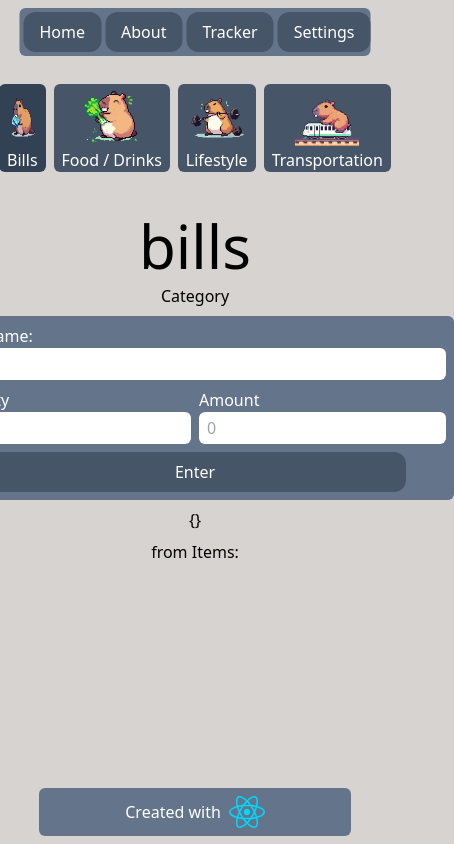
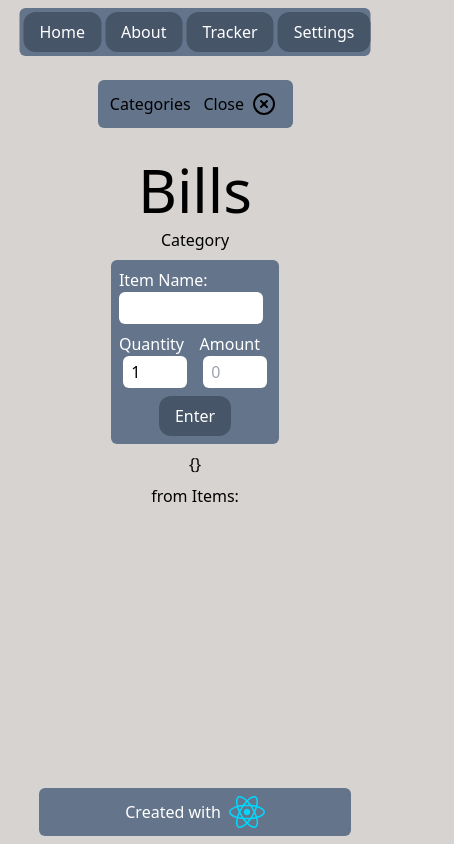
Before and after one commit to wends05/notes, a React (Vite) app in the folder budget-website/: page /category/bills in a window 390 px wide. Shown: the whole page, 454 px wide, since content can reach past the window. Built offline with nearby package versions, Linux system fonts and the light colour scheme.

Commit message:
working on category nav bar

```diff
--- a/budget-website/src/Start.tsx
+++ b/budget-website/src/Start.tsx
@@ -17,7 +17,6 @@ const Start = () => {
           created with Vite, React Typescript and Tailwindcss.
         </p>
         <p>To get started, please input your name below.</p>
-
         <Form
           className="flex gap-4 items-center bg-slate-500 p-4 rounded-xl"
           method="post"
--- a/budget-website/src/components/category page/AddItem.tsx
+++ b/budget-website/src/components/category page/AddItem.tsx
@@ -1,36 +1,42 @@
 import { FormEvent, useState } from "react";
 import { Form } from "react-router-dom";
 
-const AddItem = ({submitItem } : { submitItem : (e: FormEvent) => void }) => {
+const AddItem = () => {
   const [Name, setName] = useState("");
   const [Amount, setAmount] = useState(0);
   const [Quantity, setQuantity] = useState(0);
 
   return (
     <Form
-      className="bg-slate-500 grid grid-flow-row items-center justify-center p-2 rounded-md gap-2 text-white"
-      onSubmit={submitItem}
+      className="bg-slate-500 grid grid-flow-row sm:grid-flow-col items-center justify-center p-2 rounded-md gap-2 text-white"
     >
       <div className={"flex flex-col col-span-2"}>
-        <label htmlFor="item" className={"w-full text-left"}>
+        <label
+          htmlFor="item"
+          className={"w-full text-left"}
+        >
           Item Name:
         </label>
         <input
         type="text"
-        className="p-2 text-md h-8 rounded-md col-span-2 text-black"
+        id="item"
+        className="p-2 text-md h-8 w-36 rounded-md col-span-2 text-black"
         value={Name}
         onChange={(e)=>setName(e.target.value)}
       />
       </div>
       <div className={"flex flex-col items-center"}>
-        <label htmlFor="quantity" className={"text-left w-full"}>
+        <label
+          htmlFor="quantity"
+          className={"text-left w-full"}
+        >
           Quantity
         </label>
         <input
           type="number"
           required={true}
           min={0}
-          className="p-2 text-md h-8 rounded-md text-black"
+          className="p-2 text-md h-8 rounded-md text-black w-16"
           id="quantity"
           name="quantity"
           placeholder="0"
@@ -39,14 +45,17 @@ const AddItem = ({submitItem } : { submitItem : (e: FormEvent) => void }) => {
         />
       </div>
       <div className={"flex flex-col items-center"}>
-        <label htmlFor="quantity" className={"text-left w-full"}>
+        <label
+          htmlFor="amount"
+          className={"text-left w-full"}
+        >
           Amount
         </label>
         <input
           type="number"
           required={true}
           min={0}
-          className="p-2 text-md h-8 rounded-md text-black"
+          className="p-2 text-md h-8 rounded-md text-black w-16"
           id="amount"
           name="amount"
           placeholder="0"
--- a/budget-website/src/components/category page/CategoryNav.tsx
+++ b/budget-website/src/components/category page/CategoryNav.tsx
@@ -1,16 +1,54 @@
 import { NavLink } from "react-router-dom";
 import { categories } from "@/pages/categories/Outline";
+import { useState } from "react";
+import { XCircle } from "lucide-react";
 
 const CategoryNav = () => {
+  const [Open, setOpen] = useState(true);
+
   return (
-    <nav className="flex items-center rounded-md p-1 justify-center gap-2">
-      {categories.map((nav, index) => (
-        <NavLink key={index} to={`/category${nav.to}`} className={"flex flex-col bg-slate-600 rounded-md text-center items-center px-2 hover:bg-slate-600 text-white"}>
-          <img src={nav.imageLink} alt={nav.category} className="min-h-16 max-h-16" />
-          <h3 className="truncate">{nav.category}</h3>
-        </NavLink>
-      ))}
-    </nav>
+    <>
+      <nav className="hidden sm:flex items-center rounded-md p-1 justify-center gap-2">
+        {categories.map((nav, index) => (
+          <NavLink
+            key={index}
+            to={`/category${nav.to}`}
+            className={
+              "flex flex-col bg-slate-600 rounded-md text-center items-center px-2 hover:bg-slate-600 text-white"
+            }
+          >
+            <img
+              src={nav.imageLink}
+              alt={nav.category}
+              className="min-h-16 max-h-16"
+            />
+            <h3 className="truncate">{nav.category}</h3>
+          </NavLink>
+        ))}
+      </nav>
+      <nav className="sm:hidden w-[50%] flex justify-center align-middle ">
+        <button
+          className="hover:bg-slate-500 active:bg-slate-600 rounded-md p-2 flex flex-row bg-slate-400  text-white"
+          onClick={() => setOpen((open) => !open)}
+        >
+          Categories
+        </button>
+
+        <div
+          className={`w-[50%] grid grid-cols-2 absolute p-2 text-center align-middle justify-center items-center rounded-md min-h-12 bg-slate-500
+            ${Open ? "block" : "hidden"}
+          `}
+        >
+          <p>Categories</p>
+
+
+          <span className="items-center justify-center flex gap-x-2">
+            <p>Close</p>
+            <XCircle />
+          </span>
+        </div>
+      </nav>
+    </>
   );
 };
 
--- a/budget-website/src/pages/categories/Category.tsx
+++ b/budget-website/src/pages/categories/Category.tsx
@@ -17,16 +17,12 @@ const Category = () => {
     localStorage.setItem("Items", JSON.stringify(Items));
   }, [categoryItems]);
 
-  const itemAdded = (e: FormEvent) => {
-    console.log(e)
-  }
-
   return (
     <>
-      <main className="flex flex-col justify-center items-center text-center gap-2 pt-10">
-        <h1>{category?.replace(/_/g, " ")}</h1>
+      <main className="flex flex-col justify-center items-center text-center gap-2 pt-10 px-2">
+        <h1>{upperCaseTitle(category?.replace(/_/g, " ") as string)}</h1>
         <h2>Category</h2>
-        <AddItem onSubmit={itemAdded} />
+        <AddItem />
         <p>{JSON.stringify(categoryItems)}</p>
         <p>from Items:</p>
         {populateItems(categoryItems)}
@@ -35,10 +31,15 @@ const Category = () => {
   );
 };
 
+const upperCaseTitle: (sentence: string) => string = (sentence: string) => {
+  return sentence.replace(/\w\S*/g, (txt: string) => {
+    return txt.charAt(0).toUpperCase() + txt.substring(1).toLowerCase();
+  });
+};
+
 export default Category;
 
 const populateItems = (itemsArray: Category) => {
-
   return (
     <>
       {Object.keys(itemsArray).map((item, index) => {
--- a/budget-website/src/pages/categories/Outline.tsx
+++ b/budget-website/src/pages/categories/Outline.tsx
@@ -4,7 +4,7 @@ import { images } from "@/assets/images";
 
 const Outline = () => {
   return (
-    <main className="items-start pt-20">
+    <main className="pt-20 mx-2 flex flex-col justify-center items-center">
       <CategoryNav />
       <Outlet />
     </main>
--- a/budget-website/src/utils/localStorageHandler.ts
+++ b/budget-website/src/utils/localStorageHandler.ts
@@ -11,7 +11,7 @@ export type startPageFormProps =  {
   username: string
 }
 
-export const getName = async ({ request }) => {
+export const getName = async ({ request } : { request: Request }) => {
   const formData = await request.formData()
   const Name : startPageFormProps = Object.fromEntries(formData)
   localStorage.setItem("Name", JSON.stringify(Name.username))
```
